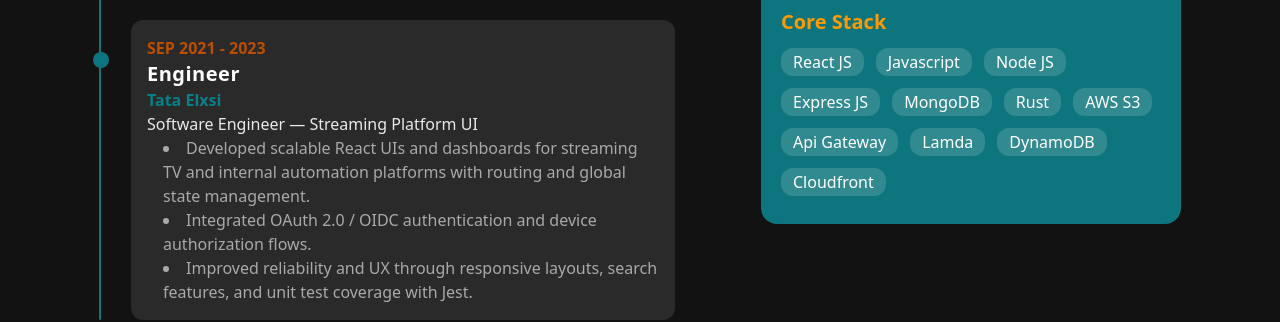
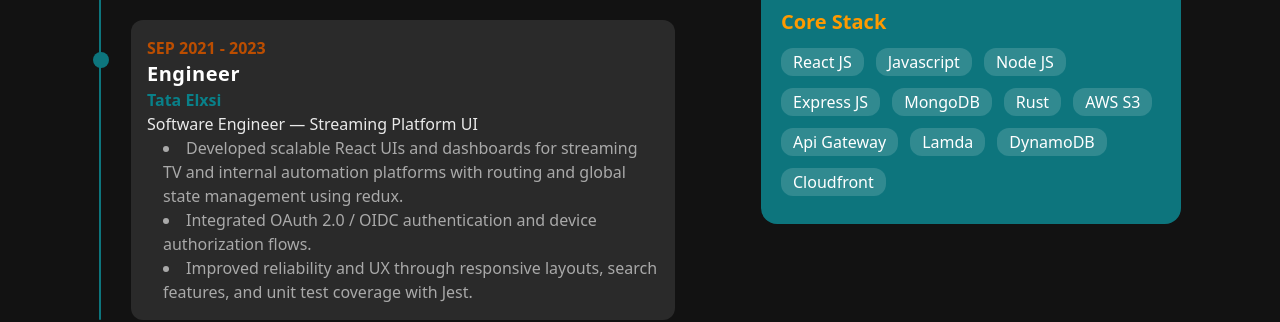
Before and after one commit to Eswar2103/eswar-portfolio, a React (Vite) app: page / in a window 1280 px wide. Shown: the part 1320-1642 px from the top of the page. Built offline with nearby package versions, Linux system fonts and the light colour scheme.

Commit message:
project summary update

```diff
--- a/src/components/Career.jsx
+++ b/src/components/Career.jsx
@@ -39,7 +39,7 @@ function Experience() {
       description: {
         heading: "Software Engineer — Streaming Platform UI",
         subpoints: [
-          "Developed scalable React UIs and dashboards for streaming TV and internal automation platforms with routing and global state management.",
+          "Developed scalable React UIs and dashboards for streaming TV and internal automation platforms with routing and global state management using redux.",
           "Integrated OAuth 2.0 / OIDC authentication and device authorization flows.",
           "Improved reliability and UX through responsive layouts, search features, and unit test coverage with Jest.",
         ],
```
